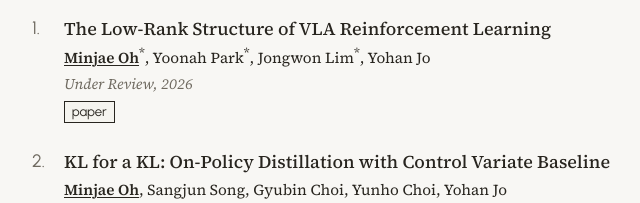
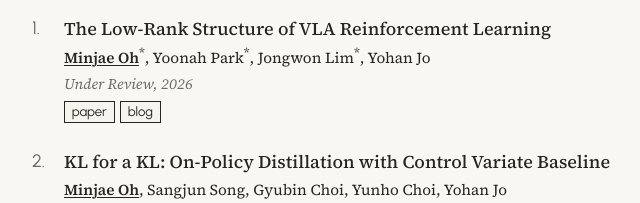
Before and after one commit to Riasok/Riasok.github.io, a plain HTML site: page index.html in a window 1280 px wide. Shown: the part 823-1026 px from the top of the page, 232-872 px from the left. Drawn offline with Linux system fonts and the light colour scheme.

Commit message:
Add blog link for VLA RL paper

```diff
--- a/index.html
+++ b/index.html
@@ -86,7 +86,7 @@
         <span class="title">The Low-Rank Structure of VLA Reinforcement Learning</span><br>
         <span class="authors"><span class="me">Minjae Oh</span><sup>*</sup>, Yoonah Park<sup>*</sup>, Jongwon Lim<sup>*</sup>, Yohan Jo</span><br>
         <span class="venue">Under Review, 2026</span>
-        <span class="pub-links"><a href="https://arxiv.org/abs/2609.34599">paper</a></span>
+        <span class="pub-links"><a href="https://arxiv.org/abs/2609.34599">paper</a> <a href="https://holi-lab.github.io/vla_rl_interp/#top">blog</a></span>
       </li>
       <li>
         <span class="title">KL for a KL: On-Policy Distillation with Control Variate Baseline</span><br>
```
